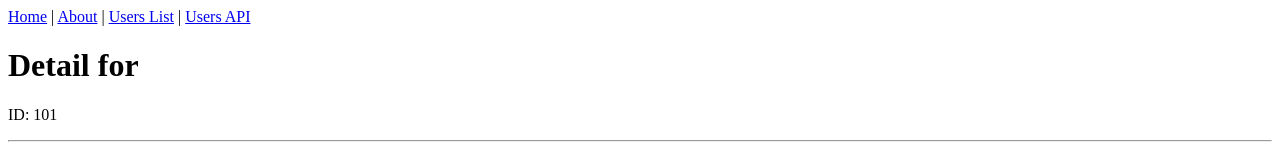
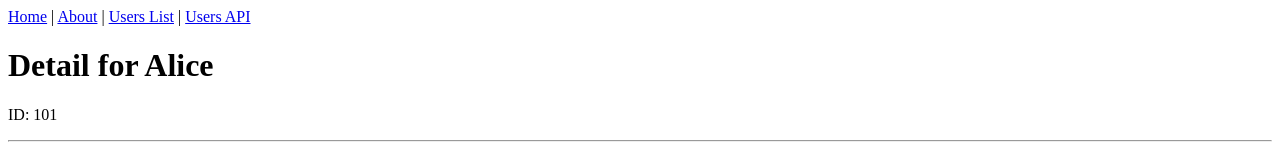
Before and after one commit to NickLewry/github-actions-test, a Next.js app: page /users/101 in a window 1280 px wide. Shown: the top 150 px of the page. Built offline with nearby package versions, Linux system fonts and the light colour scheme.

Commit message:
test commiting changes to branch

```diff
--- a/components/ListDetail.tsx
+++ b/components/ListDetail.tsx
@@ -8,7 +8,7 @@ type ListDetailProps = {
 
 const ListDetail = ({ item: user }: ListDetailProps) => (
   <div>
-    <h1>Detail for {user.hello}</h1>
+    <h1>Detail for {user.name}</h1>
     <p>ID: {user.id}</p>
   </div>
 )
```
